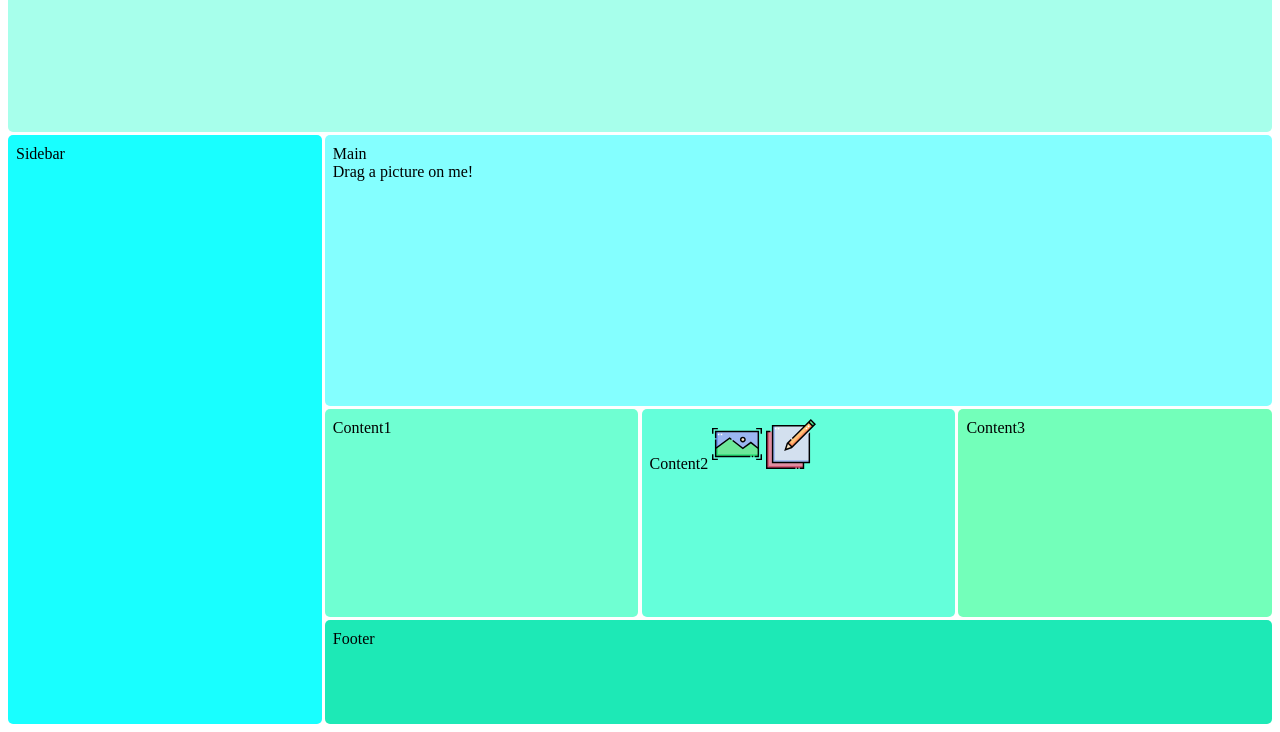
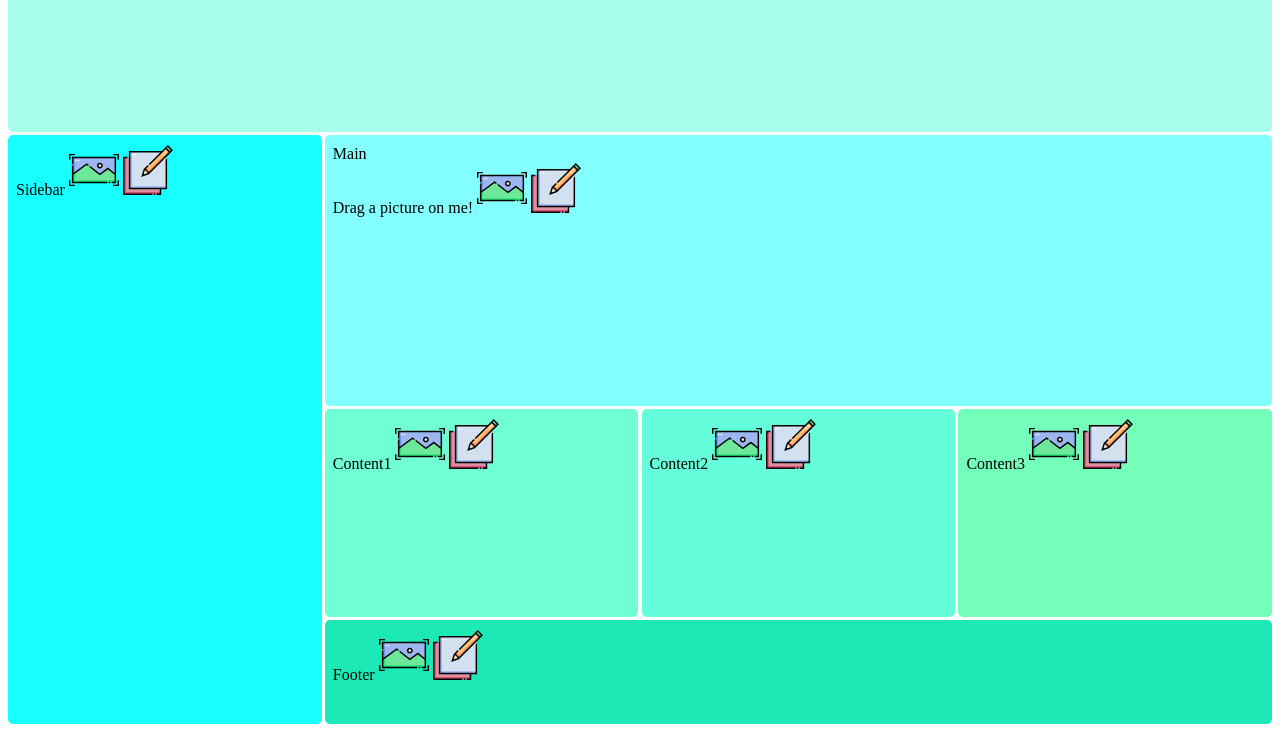
Before and after one commit to jonlowrey/sandbox-css-grid, a plain HTML site: page index.html in a window 1280 px wide. Shown: the part 84-816 px from the top of the page. Drawn offline with Linux system fonts and the light colour scheme.

Commit message:
working picture and text buttons

```diff
--- a/index.html
+++ b/index.html
@@ -45,7 +45,11 @@
             ev.preventDefault();
         }
         function picClick(ev) {
-            window.alert("CLICK", ev)
+            // window.alert("CLICK", ev)
+            const parent = ev.target.parentNode;
+            parent.innerHTML = 'Drag a picture onto me'
+            parent.addEventListener("drop", dropHandler);
+            parent.addEventListener("dragover", dragOverHandler);
 
 
         }
@@ -53,7 +57,9 @@
         function writeClick(ev) {
             const newItem = document.createElement('textarea');
             newItem.innerHTML = 'Write in me!';
-            ev.target.parentNode.parentNode.replaceChild(newItem)
+            const parent = ev.target.parentNode;
+            parent.innerHTML= '';
+            parent.appendChild(newItem);
         }
         // window.onbeforeunload = function () {
         //     return "You will lose your work if you navigate away!";
@@ -64,23 +70,43 @@
 
 <body>
     <div class="container" ondragover="dragOverHandler(event);">
-        <nav ondrop="dropHandler(event);" ondragover="dragOverHandler(event);">Banner</nav>
+        <nav ondrop="dropHandler(event);" ondragover="dragOverHandler(event);">
+            Banner
+            <img src="images/pic.svg" width="50px" onclick="picClick(event);" />
+            <img src="images/write.svg" width="50px" onclick="writeClick(event)"/>
+        </nav>
         <main ondrop="dropHandler(event);" ondragover="dragOverHandler(event);">
             Main</br>
             Drag a picture on me!
+            <img src="images/pic.svg" width="50px" onclick="picClick(event);" />
+            <img src="images/write.svg" width="50px" onclick="writeClick(event)"/>
 
         </main>
-        <div id="sidebar">Sidebar</div>
-        <div id="content1" ondrop="dropHandler(event);" ondragover="dragOverHandler(event);">Content1</div>
-        <div id="content2" ondrop="dropHandler(event);" ondragover="dragOverHandler(event);">
+        <div id="sidebar" ondrop="dropHandler(event);" ondragover="dragOverHandler(event);">
+            Sidebar
+            <img src="images/pic.svg" width="50px" onclick="picClick(event);" />
+            <img src="images/write.svg" width="50px" onclick="writeClick(event)"/>
+        </div>
+        <div id="content1" ondrop="dropHandler(event);" ondragover="dragOverHandler(event);">
+            Content1
+            <img src="images/pic.svg" width="50px" onclick="picClick(event);" />
+            <img src="images/write.svg" width="50px" onclick="writeClick(event)"/>
+        </div>
+        <div id="content2">
             Content2
             <img src="images/pic.svg" width="50px" onclick="picClick(event);" />
             <img src="images/write.svg" width="50px" onclick="writeClick(event)"/>
-
-
         </div>
-        <div id="content3" ondrop="dropHandler(event);" ondragover="dragOverHandler(event);">Content3</div>
-        <footer ondrop="dropHandler(event);" ondragover="dragOverHandler(event);">Footer</footer>
+        <div id="content3" ondrop="dropHandler(event);" ondragover="dragOverHandler(event);">
+            Content3
+            <img src="images/pic.svg" width="50px" onclick="picClick(event);" />
+            <img src="images/write.svg" width="50px" onclick="writeClick(event)"/>
+        </div>
+        <footer ondrop="dropHandler(event);" ondragover="dragOverHandler(event);">
+            Footer
+            <img src="images/pic.svg" width="50px" onclick="picClick(event);" />
+            <img src="images/write.svg" width="50px" onclick="writeClick(event)"/>
+        </footer>
     </div>
 </body>
 
```
